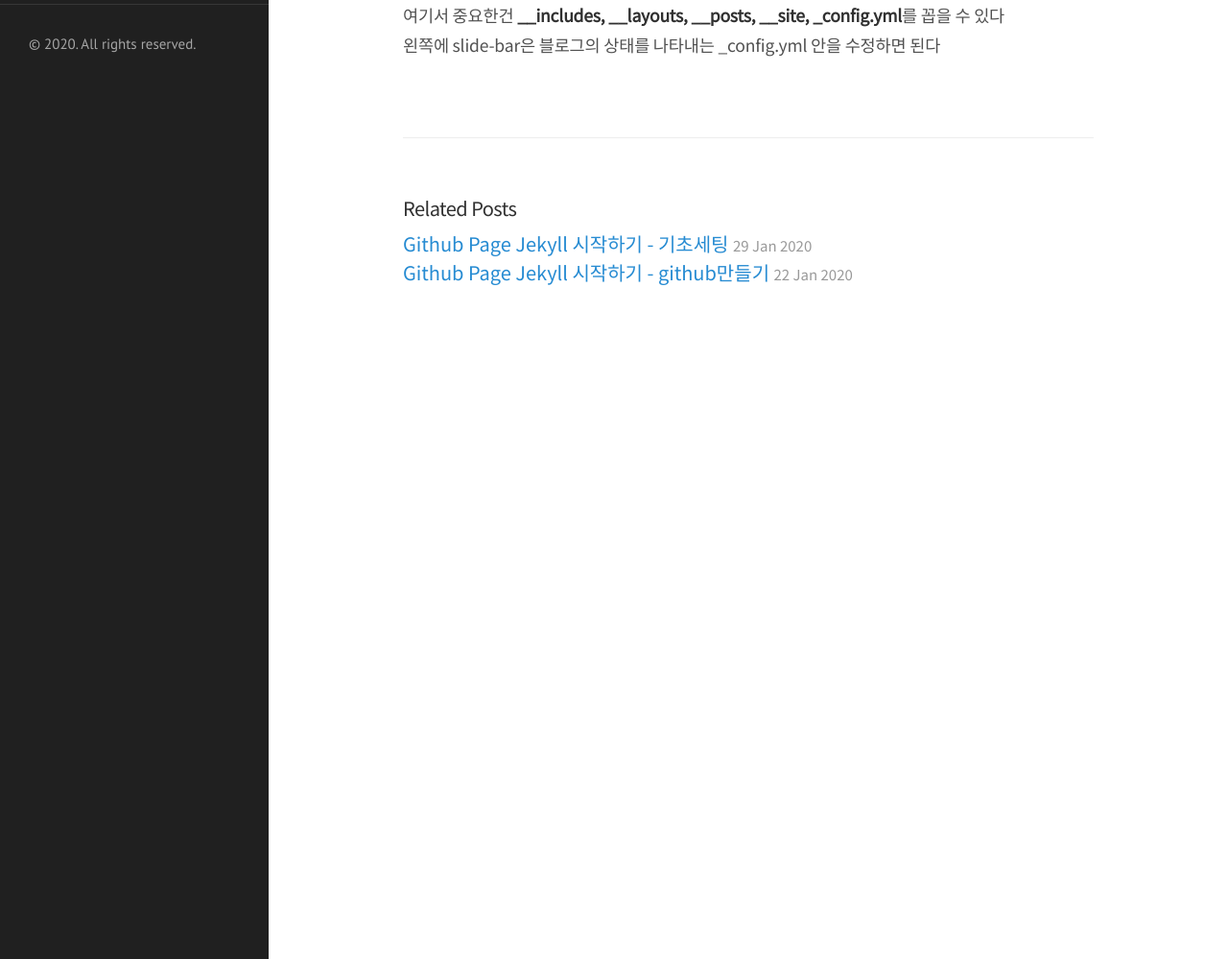
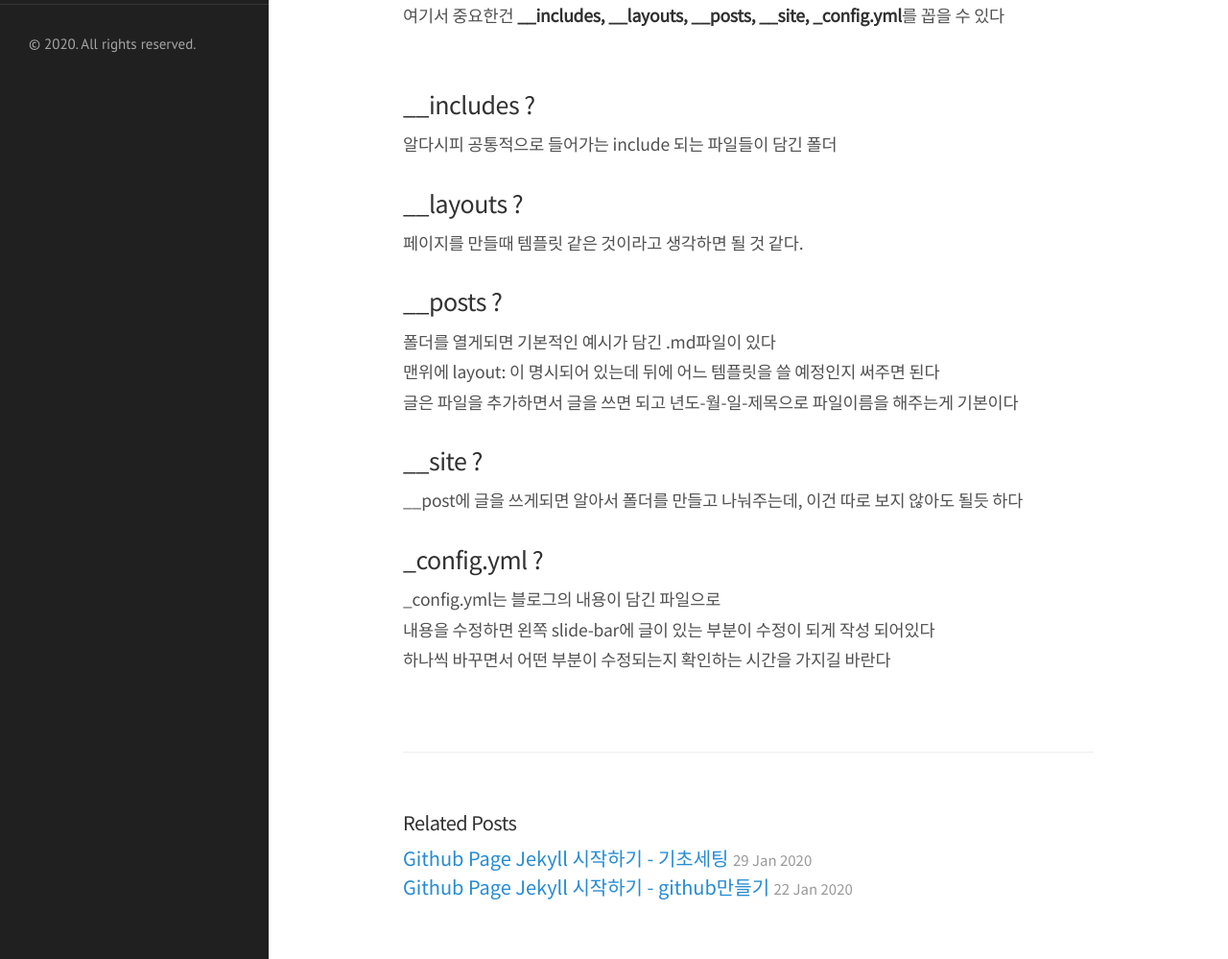
Before and after one commit to Coilly/Coilly.github.io, a Jekyll site: the page built from _posts/2020-01-29-make-jekyll3.md, in a window 1280 px wide and 1400 px high, scrolled down 1791 px. Shown: the part 401-1400 px from the top of the window at 96% size. Built offline with Jekyll 4.4.1, drawn with Linux system fonts in a browser that asks for light colours.

Commit message:
내용 수정

```diff
--- a/_posts/2020-01-29-make-jekyll3.md
+++ b/_posts/2020-01-29-make-jekyll3.md
@@ -51,5 +51,19 @@ end
 .bundle , .git, .jekyll-cache, vendor 은 환경설정에 관한 것이고 gemfile, gemfile.lock은 ruby에 대한 환결설정 쯤으로 이해하면 될것 같다
 ![19](https://user-images.githubusercontent.com/37950570/73435703-812e5080-438c-11ea-893a-e0b031c3b57c.PNG)
 
-여기서 중요한건<strong> __includes, __layouts, __posts, __site, _config.yml</strong>를 꼽을 수 있다<br>
-왼쪽에 slide-bar은 블로그의 상태를 나타내는 _config.yml 안을 수정하면 된다
+여기서 중요한건<strong> __includes, __layouts, __posts, __site, _config.yml</strong>를 꼽을 수 있다<br><br>
+
+### __includes ?
+알다시피 공통적으로 들어가는 include 되는 파일들이 담긴 폴더<br>
+### __layouts ?
+페이지를 만들때 템플릿 같은 것이라고 생각하면 될 것 같다. <br>
+### __posts ?
+폴더를 열게되면 기본적인 예시가 담긴 .md파일이 있다<br>
+맨위에 layout: 이 명시되어 있는데 뒤에 어느 템플릿을 쓸 예정인지 써주면 된다<br>
+글은 파일을 추가하면서 글을 쓰면 되고 년도-월-일-제목으로 파일이름을 해주는게 기본이다
+### __site ?
+__post에 글을 쓰게되면 알아서 폴더를 만들고 나눠주는데, 이건 따로 보지 않아도 될듯 하다 <br>
+### _config.yml ?
+_config.yml는 블로그의 내용이 담긴 파일으로 <br>
+내용을 수정하면 왼쪽 slide-bar에 글이 있는 부분이 수정이 되게 작성 되어있다<br>
+하나씩 바꾸면서 어떤 부분이 수정되는지 확인하는 시간을 가지길 바란다 <br>
```
